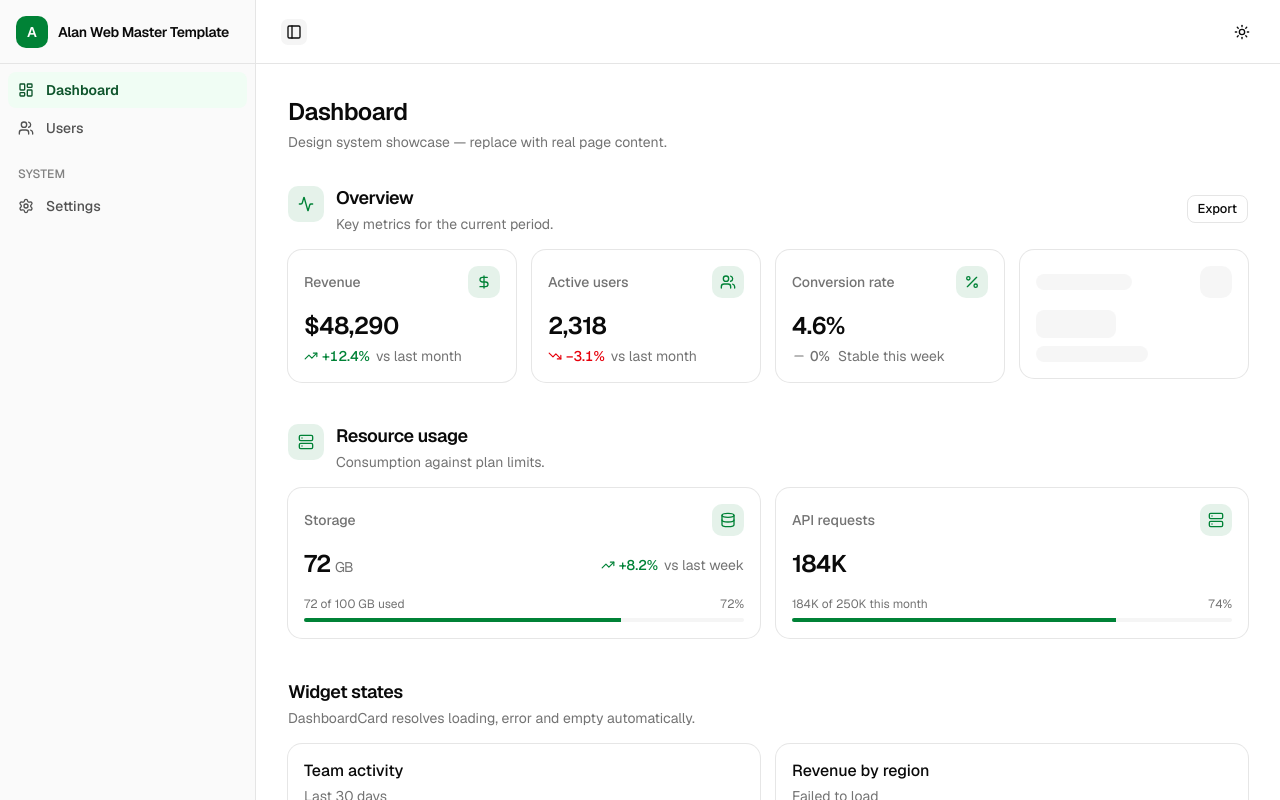
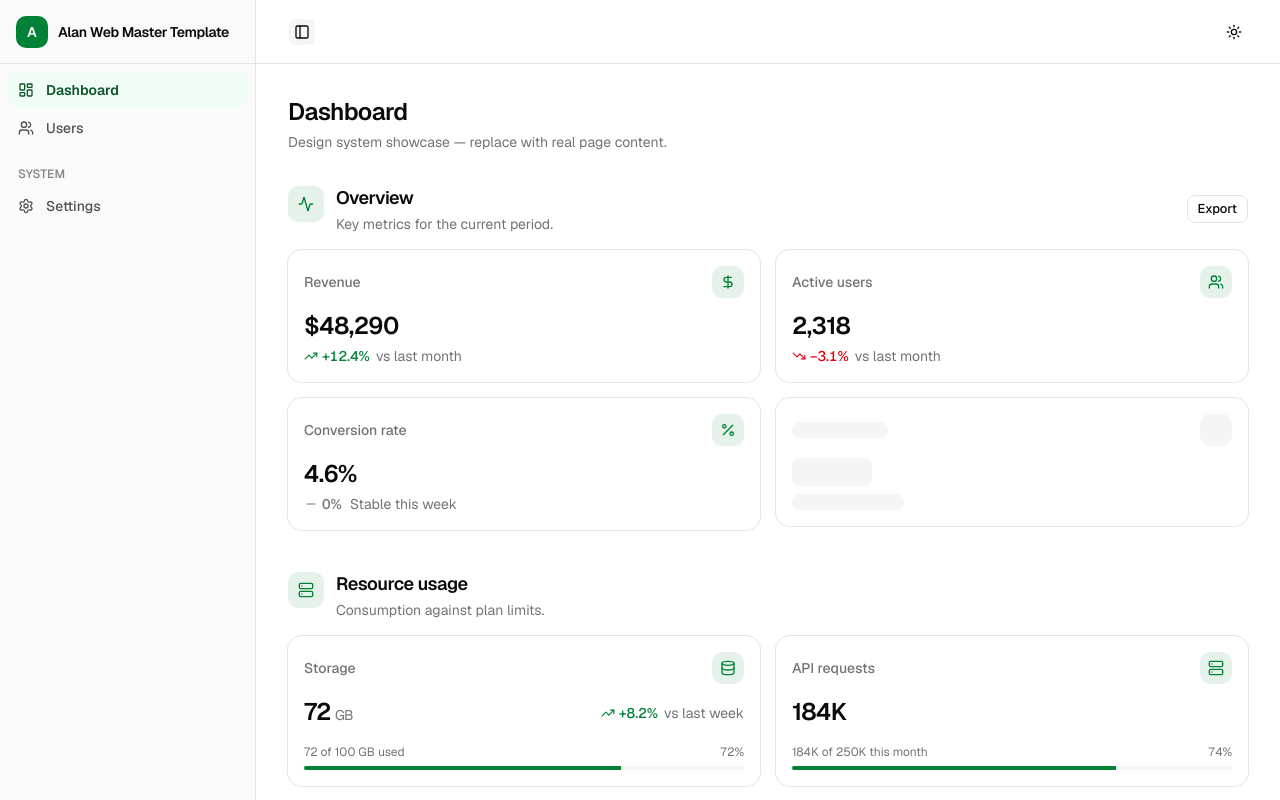
Before and after one commit to alanjp14/alan-web-master-template, a Next.js app: page /dashboard in a window 1280 px wide. Shown: the top 800 px of the page. Built offline with nearby package versions, Linux system fonts and the light colour scheme.

Commit message:
feat(ui): refine tablet and desktop responsive layout
Co-Authored-By: Claude Sonnet 5 <noreply@anthropic.com>

```diff
--- a/app/(dashboard)/dashboard/page.tsx
+++ b/app/(dashboard)/dashboard/page.tsx
@@ -43,8 +43,12 @@ export default function DashboardPage() {
     <PageContainer
       title="Dashboard"
       description="Design system showcase — replace with real page content."
+      size="lg"
     >
-      <div className="space-y-10">
+      {/* `@container` lets the grids below respond to the space actually left
+          by the sidebar, not just the viewport — a fixed `lg:` breakpoint
+          can't tell a collapsed sidebar from an expanded one. */}
+      <div className="@container space-y-10">
         <section className="space-y-4">
           <SectionHeader
             title="Overview"
@@ -56,7 +60,7 @@ export default function DashboardPage() {
               </Button>
             }
           />
-          <StaggerContainer className="grid grid-cols-1 gap-4 sm:grid-cols-2 lg:grid-cols-4">
+          <StaggerContainer className="grid grid-cols-1 gap-4 @lg:grid-cols-2 @[68rem]:grid-cols-4">
             <SlideIn>
               <StatCard
                 label="Revenue"
@@ -130,7 +134,7 @@ export default function DashboardPage() {
             title="Widget states"
             description="DashboardCard resolves loading, error and empty automatically."
           />
-          <div className="grid grid-cols-1 gap-4 sm:grid-cols-2">
+          <div className="grid grid-cols-1 gap-4 @lg:grid-cols-2 @[68rem]:grid-cols-4">
             <DashboardCard
               title="Team activity"
               description="Last 30 days"
--- a/components/layout/AppHeader.tsx
+++ b/components/layout/AppHeader.tsx
@@ -110,7 +110,7 @@ export function AppHeader({
   return (
     <header
       className={cn(
-        "sticky top-0 z-30 flex h-[calc(var(--app-header-height)+env(safe-area-inset-top))] shrink-0 items-center gap-2 border-b border-border bg-background/95 px-4 pt-[env(safe-area-inset-top)] supports-backdrop-filter:bg-background/75 supports-backdrop-filter:backdrop-blur sm:px-6",
+        "sticky top-0 z-30 flex h-[calc(var(--app-header-height)+env(safe-area-inset-top))] shrink-0 items-center gap-2 border-b border-border bg-background/95 px-4 pt-[env(safe-area-inset-top)] supports-backdrop-filter:bg-background/75 supports-backdrop-filter:backdrop-blur sm:px-6 lg:px-8",
         className
       )}
     >
```
